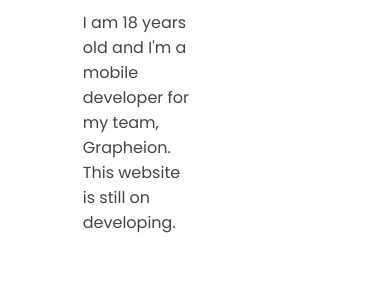
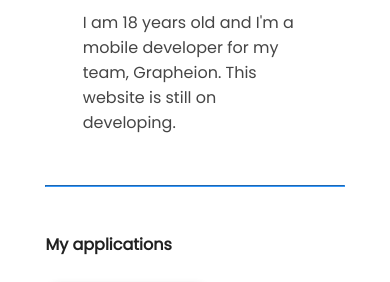
Before and after one commit to Arfmann21/arfmann21.github.io, a plain HTML site: page index.html in a window 390 px wide. Shown: the part 249-531 px from the top of the page. Drawn offline with Linux system fonts and the light colour scheme.

Commit message:
subtitle font size

```diff
--- a/style.css
+++ b/style.css
@@ -23,7 +23,7 @@
         width: 100%;
         font-weight: 500;
         color: #454545;
-        font-size: large;
+        font-size: medium;
     }
 
     .mainTitle {
@@ -216,10 +216,3 @@
     color: #212121;
     font-size: large;
 }
-
-.subtitleDiv {
-    width: 50%;
-    font-weight: 500;
-    color: #454545;
-    font-size: medium;
-}
```
